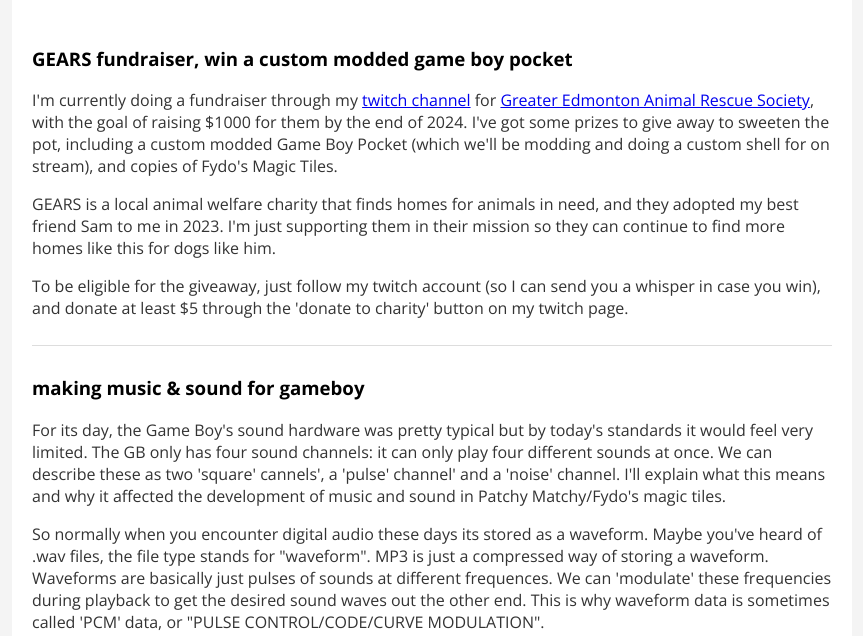
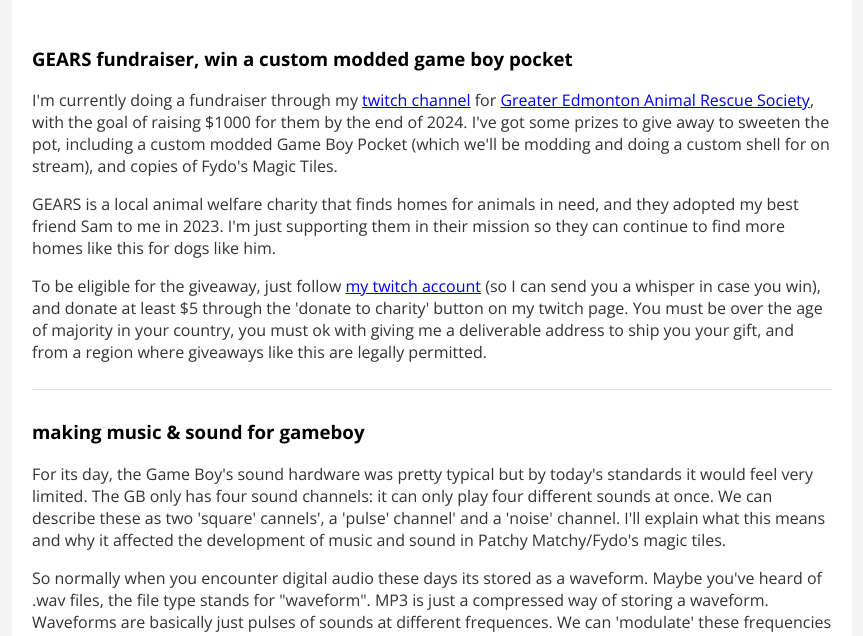
Before and after one commit to ohnotomsutton/malamute, a plain HTML site: page newsletters/202408.html in a window 1280 px wide. Shown: the part 129-765 px from the top of the page, without its empty margins (208-1071 px from the left). Drawn offline with nearby package versions, Linux system fonts and the light colour scheme.

Commit message:
Update 202408.html

```diff
--- a/newsletters/202408.html
+++ b/newsletters/202408.html
@@ -17,7 +17,7 @@
       <h3>GEARS fundraiser, win a custom modded game boy pocket</h3>
       <p>I'm currently doing a fundraiser through my <a href="https://twitch.tv/ohnotomsutton">twitch channel</a> for <a href="https://edmontonanimalrescue.org/"> Greater Edmonton Animal Rescue Society</a>, with the goal of raising $1000 for them by the end of 2024. I've got some prizes to give away to sweeten the pot, including a custom modded Game Boy Pocket (which we'll be modding and doing a custom shell for on stream), and copies of Fydo's Magic Tiles.</p>
       <p>GEARS is a local animal welfare charity that finds homes for animals in need, and they adopted my best friend Sam to me in 2023. I'm just supporting them in their mission so they can continue to find more homes like this for dogs like him.</p>
-      <p>To be eligible for the giveaway, just follow my twitch account (so I can send you a whisper in case you win), and donate at least $5 through the 'donate to charity' button on my twitch page.</p>
+      <p>To be eligible for the giveaway, just follow <a href="https://twitch.tv/ohnotomsutton">my twitch account</a> (so I can send you a whisper in case you win), and donate at least $5 through the 'donate to charity' button on my twitch page. You must be over the age of majority in your country, you must ok with giving me a deliverable address to ship you your gift, and from a region where giveaways like this are legally permitted.</p>
     </div>
 
     <div class="section">
```
